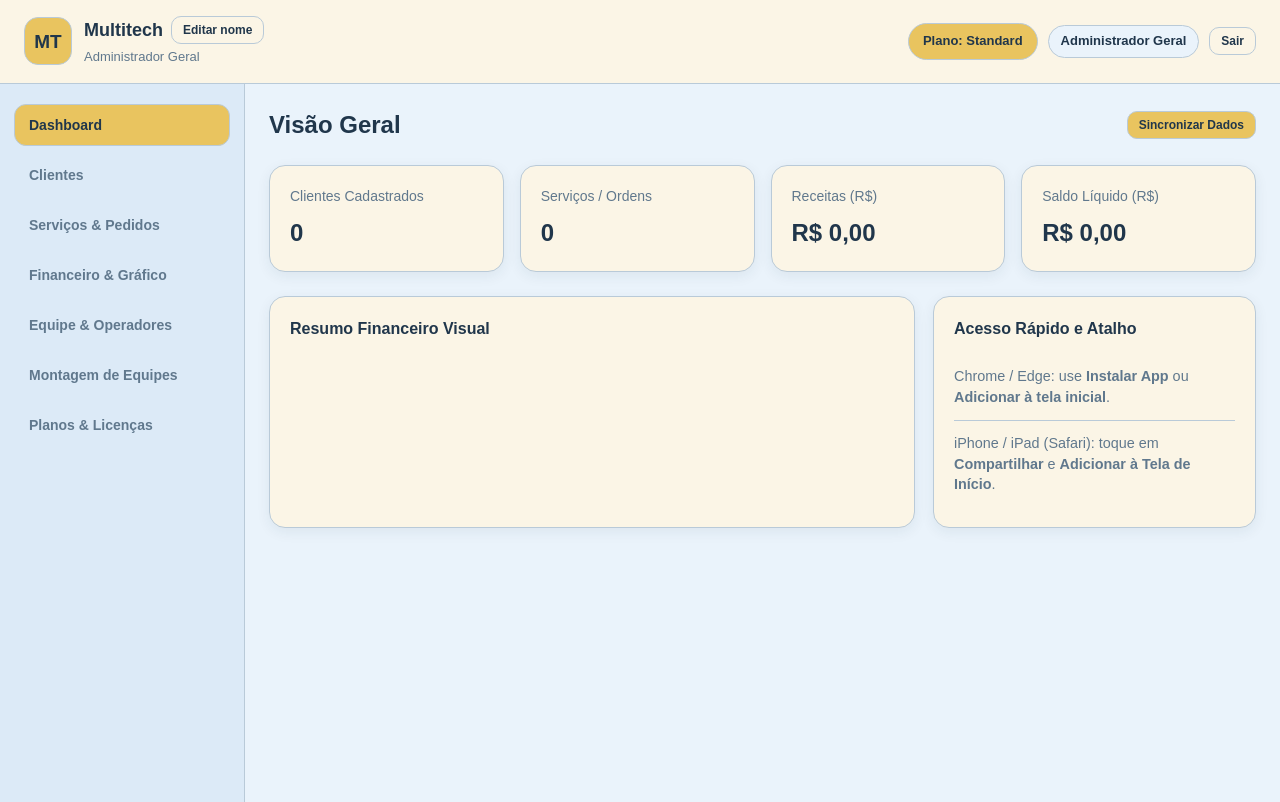
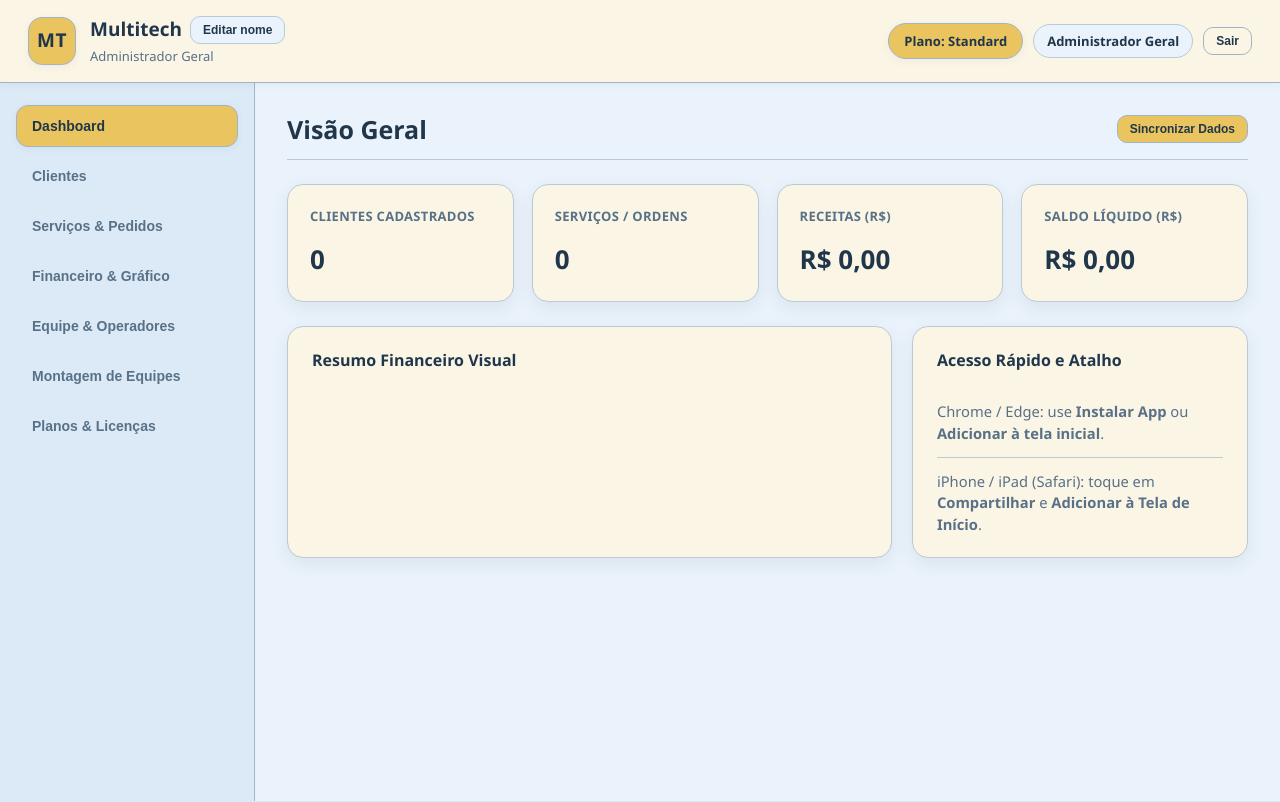
Before and after one commit to paesmdf-creator/multitech, a plain HTML site: page index.html in a window 1280 px wide. Drawn offline with Linux system fonts and the light colour scheme; no server answers.

Commit message:
Atualizar o style.css

```diff
--- a/css/style.css
+++ b/css/style.css
@@ -1,22 +1,25 @@
 /* =================================
    MULTITECH - IDENTIDADE VISUAL
-   Azul-Bebê & Amarelo Dourado
+   Azul-Bebê & Amarelo Dourado (Desktop First)
 ================================= */
 
 :root {
   --azul-fundo: #DCEAF7;
   --azul-claro: #EAF3FB;
   --creme: #FBF5E6;
-  --creme-escuro: #F4EAD2;
+  --creme-escuro: #F3E7CA;
   --amarelo: #E9C45F;
   --amarelo-hover: #DDB64F;
   --azul-texto: #20364B;
-  --azul-secundario: #60788D;
+  --azul-secundario: #587187;
   --borda: #B9CAD8;
+  --borda-forte: #9FB5C7;
   --sucesso: #16A34A;
   --perigo: #DC2626;
-  --sombra: 0 4px 14px rgba(32, 54, 75, 0.07);
+  --sombra: 0 6px 18px rgba(32, 54, 75, 0.08);
+  --sombra-leve: 0 2px 8px rgba(32, 54, 75, 0.05);
   --raio: 16px;
+  --raio-sm: 12px;
 }
 
 /* =================================
@@ -32,11 +35,12 @@
 }
 
 body {
-  font-family: Arial, Helvetica, sans-serif;
+  font-family: "Segoe UI", Arial, Helvetica, sans-serif;
   background: var(--azul-fundo);
   color: var(--azul-texto);
   min-height: 100vh;
   line-height: 1.45;
+  -webkit-font-smoothing: antialiased;
 }
 
 .hidden {
@@ -45,7 +49,7 @@ body {
 
 .muted-text {
   color: var(--azul-secundario);
-  font-size: 0.9rem;
+  font-size: 0.92rem;
 }
 
 .error-text {
@@ -63,17 +67,17 @@ body {
   min-height: 100vh;
   display: grid;
   place-items: center;
-  padding: 20px;
+  padding: 24px;
   background: radial-gradient(circle at top, var(--azul-claro) 0%, var(--azul-fundo) 100%);
 }
 
 .auth-card {
   width: 100%;
-  max-width: 440px;
+  max-width: 450px;
   background: var(--creme);
-  border: 1px solid var(--borda);
+  border: 1px solid var(--borda-forte);
   border-radius: var(--raio);
-  padding: 28px;
+  padding: 30px;
   box-shadow: var(--sombra);
 }
 
@@ -81,11 +85,12 @@ body {
   display: flex;
   align-items: center;
   gap: 14px;
-  margin-bottom: 20px;
+  margin-bottom: 22px;
 }
 
 .brand-header h1 {
-  font-size: 1.45rem;
+  font-size: 1.5rem;
+  font-weight: 700;
   color: var(--azul-texto);
 }
 
@@ -96,14 +101,14 @@ body {
   background: var(--azul-fundo);
   border: 1px solid var(--borda);
   padding: 4px;
-  border-radius: 12px;
-  margin-bottom: 18px;
+  border-radius: var(--raio-sm);
+  margin-bottom: 20px;
 }
 
 .tab-btn {
   border: 0;
   background: transparent;
-  padding: 9px 12px;
+  padding: 10px 12px;
   border-radius: 9px;
   font-weight: 700;
   cursor: pointer;
@@ -113,6 +118,7 @@ body {
 .tab-btn.active {
   background: var(--amarelo);
   color: var(--azul-texto);
+  box-shadow: var(--sombra-leve);
 }
 
 .stack-form {
@@ -122,7 +128,7 @@ body {
 }
 
 /* =================================
-   CABEÇALHO
+   CABEÇALHO SUPERIOR
 ================================= */
 
 .app-shell {
@@ -136,19 +142,20 @@ body {
   top: 0;
   z-index: 20;
   background: var(--creme);
-  padding: 16px 24px;
-  border-bottom: 1px solid var(--borda);
+  padding: 16px 28px;
+  border-bottom: 1px solid var(--borda-forte);
   display: flex;
   align-items: center;
   justify-content: space-between;
   flex-wrap: wrap;
-  gap: 14px;
+  gap: 16px;
+  box-shadow: var(--sombra-leve);
 }
 
 .logo-area {
   display: flex;
   align-items: center;
-  gap: 12px;
+  gap: 14px;
   flex-wrap: wrap;
 }
 
@@ -156,21 +163,23 @@ body {
   width: 48px;
   height: 48px;
   background: var(--amarelo);
-  border: 1px solid var(--borda);
+  border: 1px solid var(--borda-forte);
   border-radius: 14px;
   color: var(--azul-texto);
   display: flex;
   align-items: center;
   justify-content: center;
   font-size: 19px;
-  font-weight: bold;
+  font-weight: 800;
+  letter-spacing: 0.5px;
   flex-shrink: 0;
+  box-shadow: var(--sombra-leve);
 }
 
 .user-info {
   display: flex;
   flex-direction: column;
-  gap: 4px;
+  gap: 3px;
 }
 
 .empresa-titulo-linha {
@@ -181,8 +190,8 @@ body {
 }
 
 .user-name {
-  font-size: 18px;
-  font-weight: bold;
+  font-size: 19px;
+  font-weight: 700;
   color: var(--azul-texto);
 }
 
@@ -202,7 +211,7 @@ body {
   background: var(--azul-claro);
   border: 1px solid var(--borda);
   color: var(--azul-texto);
-  padding: 6px 12px;
+  padding: 7px 13px;
   border-radius: 999px;
   font-size: 13px;
   font-weight: 600;
@@ -210,12 +219,13 @@ body {
 
 .plan-badge {
   background: var(--amarelo);
-  border: 1px solid var(--borda);
+  border: 1px solid var(--borda-forte);
   color: var(--azul-texto);
-  padding: 8px 14px;
-  border-radius: 25px;
+  padding: 8px 15px;
+  border-radius: 999px;
   font-size: 13px;
-  font-weight: bold;
+  font-weight: 700;
+  box-shadow: var(--sombra-leve);
 }
 
 /* =================================
@@ -224,8 +234,8 @@ body {
 
 .btn {
   padding: 10px 16px;
-  border-radius: 12px;
-  border: 1px solid var(--borda);
+  border-radius: var(--raio-sm);
+  border: 1px solid var(--borda-forte);
   background: var(--creme);
   color: var(--azul-texto);
   font-size: 14px;
@@ -235,17 +245,19 @@ body {
   align-items: center;
   justify-content: center;
   gap: 6px;
-  transition: background-color 0.2s, box-shadow 0.2s;
+  transition: background-color 0.2s, border-color 0.2s, box-shadow 0.2s;
 }
 
 .btn:hover {
   background: var(--amarelo);
+  box-shadow: var(--sombra-leve);
 }
 
 .btn-primary {
   background: var(--amarelo);
-  border-color: var(--borda);
+  border-color: var(--borda-forte);
   color: var(--azul-texto);
+  font-weight: 700;
 }
 
 .btn-primary:hover {
@@ -253,7 +265,7 @@ body {
 }
 
 .btn-outline {
-  background: var(--creme);
+  background: var(--azul-claro);
   border-color: var(--borda);
   color: var(--azul-texto);
 }
@@ -263,7 +275,7 @@ body {
 }
 
 .btn-sm {
-  padding: 6px 11px;
+  padding: 6px 12px;
   font-size: 12px;
   border-radius: 10px;
 }
@@ -279,14 +291,14 @@ body {
 .dashboard-layout {
   flex: 1;
   display: grid;
-  grid-template-columns: 245px 1fr;
+  grid-template-columns: 255px minmax(0, 1fr);
   min-height: calc(100vh - 82px);
 }
 
 .sidebar {
   background: var(--azul-fundo);
-  padding: 20px 14px;
-  border-right: 1px solid var(--borda);
+  padding: 22px 16px;
+  border-right: 1px solid var(--borda-forte);
 }
 
 .nav-list {
@@ -299,15 +311,15 @@ body {
 .nav-item {
   width: 100%;
   text-align: left;
-  padding: 12px 14px;
-  border-radius: 12px;
+  padding: 12px 15px;
+  border-radius: var(--raio-sm);
   border: 1px solid transparent;
   background: transparent;
   color: var(--azul-secundario);
   font-size: 14px;
   font-weight: 600;
   cursor: pointer;
-  transition: background-color 0.2s, color 0.2s;
+  transition: background-color 0.2s, color 0.2s, border-color 0.2s;
 }
 
 .nav-item:hover {
@@ -318,16 +330,18 @@ body {
 
 .nav-item.active {
   background: var(--amarelo);
-  border-color: var(--borda);
+  border-color: var(--borda-forte);
   color: var(--azul-texto);
+  font-weight: 700;
+  box-shadow: var(--sombra-leve);
 }
 
 /* =================================
-   CONTEÚDO PRINCIPAL
+   ÁREA PRINCIPAL (DESKTOP / NOTEBOOK)
 ================================= */
 
 .main-content {
-  padding: 24px;
+  padding: 28px 32px;
   background: var(--azul-claro);
   min-width: 0;
 }
@@ -345,43 +359,53 @@ body {
   align-items: center;
   justify-content: space-between;
   flex-wrap: wrap;
-  gap: 14px;
-  margin-bottom: 22px;
+  gap: 16px;
+  margin-bottom: 24px;
+  padding-bottom: 12px;
+  border-bottom: 1px solid var(--borda);
 }
 
 .section-header h2 {
-  font-size: 24px;
+  font-size: 25px;
+  font-weight: 700;
   color: var(--azul-texto);
 }
 
 /* =================================
-   INDICADORES (KPIs)
+   INDICADORES (4 CARDS EM LINHA NO DESKTOP)
 ================================= */
 
 .metrics-grid {
   display: grid;
-  grid-template-columns: repeat(4, 1fr);
-  gap: 16px;
+  grid-template-columns: repeat(4, minmax(0, 1fr));
+  gap: 18px;
   margin-bottom: 24px;
 }
 
 .metric-card {
   background: var(--creme);
-  padding: 20px;
+  padding: 22px;
   border: 1px solid var(--borda);
   border-radius: var(--raio);
   box-shadow: var(--sombra);
+  display: flex;
+  flex-direction: column;
+  justify-content: space-between;
+  min-height: 118px;
 }
 
 .metric-title {
   color: var(--azul-secundario);
-  font-size: 14px;
-  margin-bottom: 10px;
+  font-size: 13px;
+  font-weight: 700;
+  text-transform: uppercase;
+  letter-spacing: 0.3px;
+  margin-bottom: 12px;
 }
 
 .metric-value {
-  font-size: 24px;
-  font-weight: bold;
+  font-size: 26px;
+  font-weight: 800;
   color: var(--azul-texto);
 }
 
@@ -391,16 +415,16 @@ body {
 
 .charts-grid {
   display: grid;
-  grid-template-columns: 2fr 1fr;
-  gap: 18px;
-  margin-bottom: 22px;
+  grid-template-columns: minmax(0, 1.8fr) minmax(0, 1fr);
+  gap: 20px;
+  margin-bottom: 24px;
 }
 
 .chart-card,
 .activity-card,
 .card {
   background: var(--creme);
-  padding: 20px;
+  padding: 22px 24px;
   border-radius: var(--raio);
   border: 1px solid var(--borda);
   box-shadow: var(--sombra);
@@ -408,39 +432,40 @@ body {
 }
 
 .card {
-  margin-bottom: 18px;
+  margin-bottom: 20px;
 }
 
 .chart-card h3,
 .activity-card h3,
 .card h3 {
   font-size: 16px;
-  margin-bottom: 14px;
+  font-weight: 700;
+  margin-bottom: 16px;
   color: var(--azul-texto);
 }
 
 .chart-container {
   position: relative;
   width: 100%;
-  min-height: 150px;
+  min-height: 140px;
 }
 
 .chart-bars {
   display: flex;
   flex-direction: column;
-  gap: 12px;
+  gap: 14px;
 }
 
 .chart-row {
   display: grid;
-  grid-template-columns: 95px 1fr 125px;
+  grid-template-columns: 95px minmax(0, 1fr) 130px;
   align-items: center;
-  gap: 12px;
-  font-size: 0.9rem;
+  gap: 14px;
+  font-size: 0.92rem;
 }
 
 .chart-track {
-  height: 16px;
+  height: 18px;
   background: var(--azul-fundo);
   border: 1px solid var(--borda);
   border-radius: 999px;
@@ -466,14 +491,15 @@ body {
 }
 
 .activity-item {
-  padding: 12px 0;
+  padding: 13px 0;
   border-bottom: 1px solid var(--borda);
-  font-size: 0.9rem;
+  font-size: 0.92rem;
   color: var(--azul-secundario);
 }
 
 .activity-item:last-child {
   border-bottom: none;
+  padding-bottom: 0;
 }
 
 /* =================================
@@ -482,8 +508,8 @@ body {
 
 .form-grid {
   display: grid;
-  grid-template-columns: repeat(auto-fit, minmax(200px, 1fr));
-  gap: 14px;
+  grid-template-columns: repeat(auto-fit, minmax(210px, 1fr));
+  gap: 16px;
   align-items: end;
 }
 
@@ -504,7 +530,7 @@ body {
 .field input,
 .field select {
   width: 100%;
-  padding: 10px 12px;
+  padding: 10px 13px;
   border: 1px solid var(--borda);
   border-radius: 10px;
   font-size: 0.95rem;
@@ -516,6 +542,7 @@ body {
 .field select:focus {
   outline: 2px solid var(--amarelo-hover);
   outline-offset: 1px;
+  background: #FFFFFF;
 }
 
 .table-wrap {
@@ -531,7 +558,7 @@ table {
 th,
 td {
   text-align: left;
-  padding: 10px 12px;
+  padding: 11px 14px;
   border-bottom: 1px solid var(--borda);
 }
 
@@ -543,44 +570,48 @@ th {
 
 .plans-grid {
   display: grid;
-  grid-template-columns: repeat(auto-fit, minmax(230px, 1fr));
-  gap: 14px;
-  margin-top: 14px;
+  grid-template-columns: repeat(4, minmax(0, 1fr));
+  gap: 16px;
+  margin-top: 16px;
 }
 
 .plan-card {
   background: var(--creme);
   border: 1px solid var(--borda);
   border-radius: var(--raio);
-  padding: 18px;
+  padding: 20px;
   box-shadow: var(--sombra);
   display: flex;
   flex-direction: column;
   justify-content: space-between;
-  gap: 14px;
+  gap: 16px;
 }
 
 .plan-card.active-plan {
   border-color: var(--amarelo-hover);
-  box-shadow: 0 0 0 2px rgba(233, 196, 95, 0.45);
+  box-shadow: 0 0 0 2px rgba(233, 196, 95, 0.5);
 }
 
 .plan-card h3 {
   margin-bottom: 6px;
+  font-size: 1.05rem;
 }
 
 .plan-price {
-  font-size: 1.25rem;
-  font-weight: bold;
+  font-size: 1.35rem;
+  font-weight: 800;
   margin-bottom: 8px;
   color: var(--azul-texto);
 }
 
 .plan-features {
-  margin-top: 10px;
+  margin-top: 12px;
   padding-left: 18px;
   color: var(--azul-secundario);
   font-size: 0.88rem;
+  display: flex;
+  flex-direction: column;
+  gap: 4px;
 }
 
 /* =================================
@@ -601,9 +632,9 @@ th {
   width: 100%;
   max-width: 420px;
   background: var(--creme);
-  border: 1px solid var(--borda);
+  border: 1px solid var(--borda-forte);
   border-radius: var(--raio);
-  padding: 20px;
+  padding: 22px;
   box-shadow: var(--sombra);
 }
 
@@ -638,8 +669,14 @@ th {
 }
 
 /* =================================
-   RESPONSIVIDADE
+   RESPONSIVIDADE (TABLET E CELULAR)
 ================================= */
+
+@media (max-width: 1180px) {
+  .plans-grid {
+    grid-template-columns: repeat(2, minmax(0, 1fr));
+  }
+}
 
 @media (max-width: 1000px) {
   .dashboard-layout {
@@ -649,7 +686,7 @@ th {
   .sidebar {
     display: none;
     border-right: none;
-    border-bottom: 1px solid var(--borda);
+    border-bottom: 1px solid var(--borda-forte);
     padding: 14px;
   }
 
@@ -663,11 +700,11 @@ th {
 
   .nav-list {
     display: grid;
-    grid-template-columns: repeat(2, 1fr);
+    grid-template-columns: repeat(2, minmax(0, 1fr));
   }
 
   .metrics-grid {
-    grid-template-columns: repeat(2, 1fr);
+    grid-template-columns: repeat(2, minmax(0, 1fr));
   }
 
   .charts-grid {
@@ -689,7 +726,8 @@ th {
     font-size: 21px;
   }
 
-  .metrics-grid {
+  .metrics-grid,
+  .plans-grid {
     grid-template-columns: 1fr;
   }
 
@@ -705,7 +743,7 @@ th {
   }
 
   .chart-row {
-    grid-template-columns: 82px 1fr 95px;
+    grid-template-columns: 78px minmax(0, 1fr) 95px;
     gap: 8px;
     font-size: 0.82rem;
   }
```
